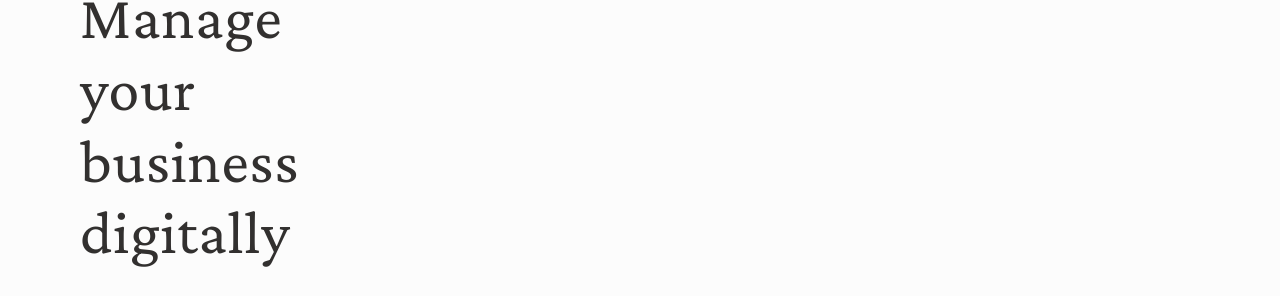
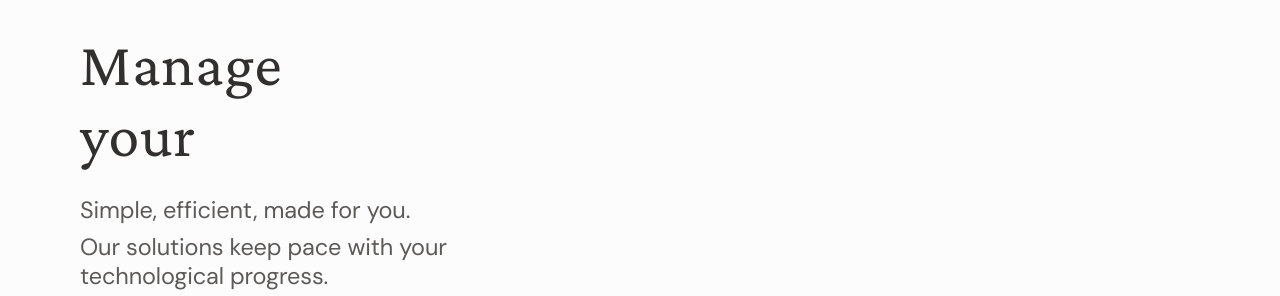
Before and after one commit to zaferkucuk/soluty-website, a Next.js app: page /en in a window 1280 px wide. Shown: the part 146-442 px from the top of the page. Built offline with nearby package versions, Linux system fonts and the light colour scheme.

Commit message:
refactor(hero): reduce headline from 4 lines to 2 lines for new clamp typography

```diff
--- a/app/[locale]/page.tsx
+++ b/app/[locale]/page.tsx
@@ -113,8 +113,6 @@ function HeroTextContent({
       >
         <span className="block">{t("headline.line1")}</span>
         <span className="block">{t("headline.line2")}</span>
-        <span className="block">{t("headline.line3")}</span>
-        <span className="block">{t("headline.line4")}</span>
       </h1>
 
       <p
```
